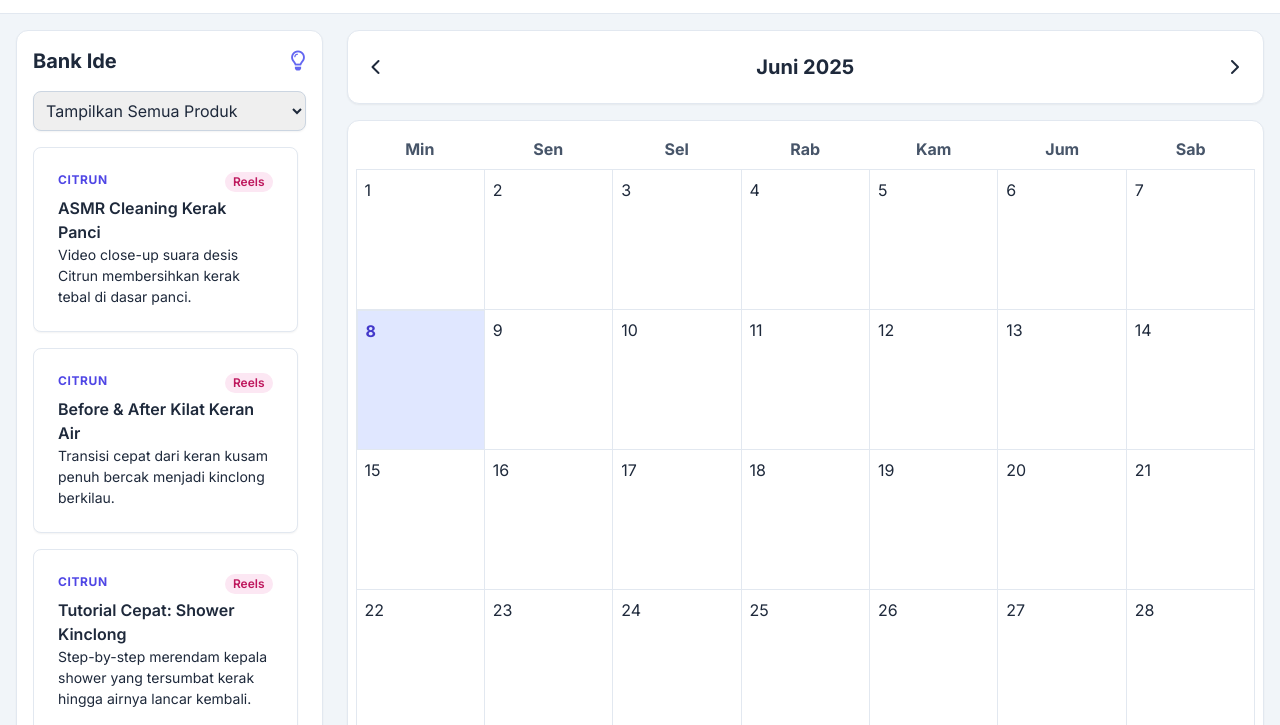
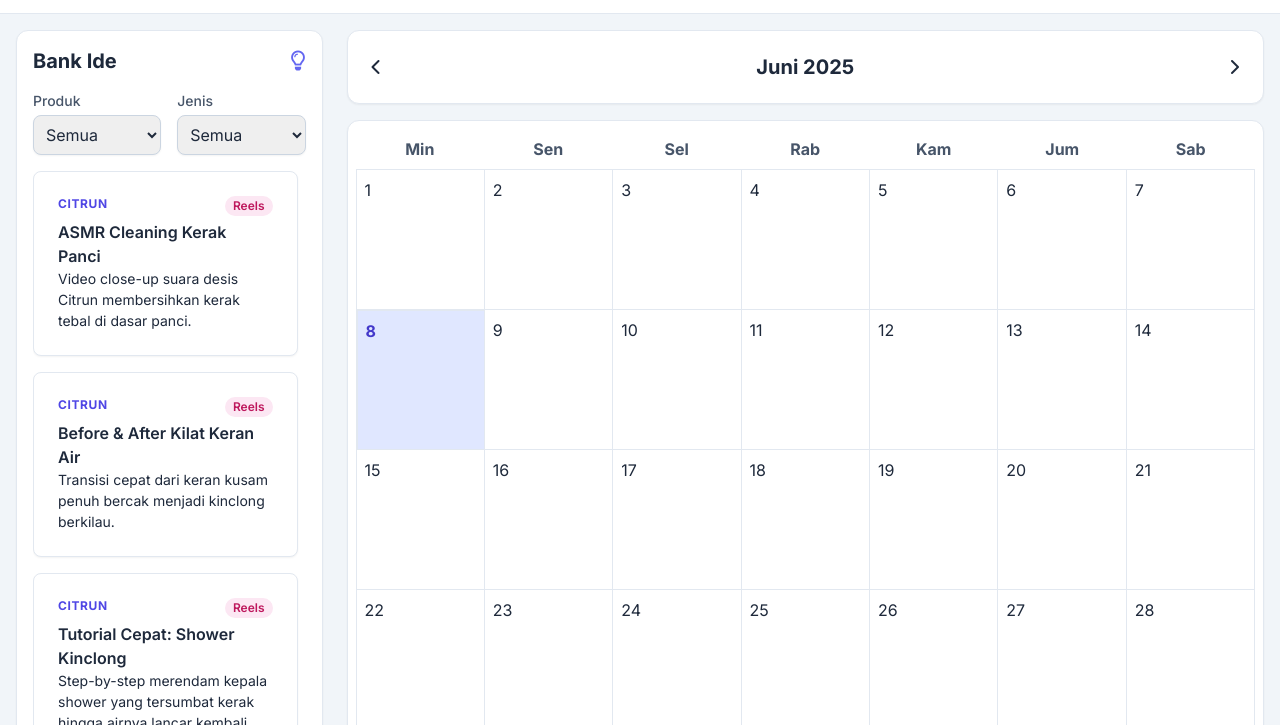
Before and after one commit to nasywara23/kalender-konten, a plain HTML site: page index.html in a window 1280 px wide. Shown: the part 75-800 px from the top of the page. Drawn offline with nearby package versions, Linux system fonts and the light colour scheme.

Commit message:
Add new filter 'Jenis Konten'

```diff
--- a/index.html
+++ b/index.html
@@ -3,7 +3,7 @@
 <head>
     <meta charset="UTF-8">
     <meta name="viewport" content="width=device-width, initial-scale=1.0">
-    <title>Kalender Konten - Nona Bersih</title>
+    <title>Kalender Konten</title>
     <script src="https://cdn.tailwindcss.com"></script>
     <link href="https://fonts.googleapis.com/css2?family=Inter:wght@400;500;600;700&display=swap" rel="stylesheet">
     <link rel="stylesheet" href="https://cdnjs.cloudflare.com/ajax/libs/font-awesome/6.0.0-beta3/css/all.min.css">
@@ -113,10 +113,23 @@
                     <h2 class="text-xl font-bold text-slate-800">Bank Ide</h2>
                     <i class="fa-regular fa-lightbulb text-indigo-500 text-xl"></i>
                 </div>
-                <div class="mb-4">
-                     <select id="product-filter" class="w-full p-2 border border-slate-300 rounded-lg shadow-sm focus:ring-2 focus:ring-indigo-500 focus:border-indigo-500 transition">
-                        <option value="all" selected>Tampilkan Semua Produk</option>
-                    </select>
+                <!-- NEW: Filter container -->
+                <div class="grid grid-cols-2 gap-4 mb-4">
+                    <div>
+                        <label for="product-filter" class="text-sm font-medium text-slate-600 block mb-1">Produk</label>
+                        <select id="product-filter" class="w-full p-2 border border-slate-300 rounded-lg shadow-sm focus:ring-2 focus:ring-indigo-500 focus:border-indigo-500 transition">
+                            <option value="all" selected>Semua</option>
+                        </select>
+                    </div>
+                    <div>
+                        <label for="type-filter" class="text-sm font-medium text-slate-600 block mb-1">Jenis</label>
+                         <select id="type-filter" class="w-full p-2 border border-slate-300 rounded-lg shadow-sm focus:ring-2 focus:ring-indigo-500 focus:border-indigo-500 transition">
+                            <option value="all" selected>Semua</option>
+                            <option value="Reels">Reels</option>
+                            <option value="Carousel">Carousel</option>
+                            <option value="Single Image">Single Image</option>
+                        </select>
+                    </div>
                 </div>
                 <div id="idea-bank" class="scroll-container flex-grow overflow-y-auto grid grid-cols-2 md:grid-cols-3 lg:grid-cols-1 gap-4 pr-2">
                     <!-- Kartu ide akan di-generate oleh JavaScript -->
@@ -368,7 +381,6 @@
             { id: 'stl15', product: 'Sarung Tangan Latex', type: 'Single Image', title: 'Infografis Ukuran', description: 'Visual panduan ukuran tangan (S, M, L) agar pelanggan tidak salah pilih.'},
         ];
 
-        // UPDATED: Set initial date to June 2025
         let currentDate = new Date(2025, 5, 1);
         let draggedCard = null;
         let scheduledIdeas = new Map();
@@ -396,6 +408,7 @@
         };
 
         const productFilter = document.getElementById('product-filter');
+        const typeFilter = document.getElementById('type-filter'); // NEW: Get type filter
         const ideaBank = document.getElementById('idea-bank');
         const calendarBody = document.getElementById('calendar-body');
         const monthYearEl = document.getElementById('month-year');
@@ -444,11 +457,15 @@
 
             ideaBank.innerHTML = '';
             const selectedProduct = productFilter.value;
+            const selectedType = typeFilter.value; // NEW: Get selected type
+
             contentIdeas.forEach(idea => {
-                if (!scheduledIds.has(idea.id)) {
-                    if (selectedProduct === 'all' || idea.product === selectedProduct) {
-                        ideaBank.appendChild(createCardElement(idea));
-                    }
+                const isScheduled = scheduledIds.has(idea.id);
+                const productMatch = selectedProduct === 'all' || idea.product === selectedProduct;
+                const typeMatch = selectedType === 'all' || idea.type === selectedType;
+
+                if (!isScheduled && productMatch && typeMatch) { // NEW: Check both filters
+                    ideaBank.appendChild(createCardElement(idea));
                 }
             });
         };
@@ -572,6 +589,7 @@
             updateStateAndRender();
 
             productFilter.addEventListener('change', populateIdeaBank);
+            typeFilter.addEventListener('change', populateIdeaBank); // NEW: Add listener for type filter
 
             prevMonthBtn.addEventListener('click', () => {
                 currentDate.setMonth(currentDate.getMonth() - 1);
```
